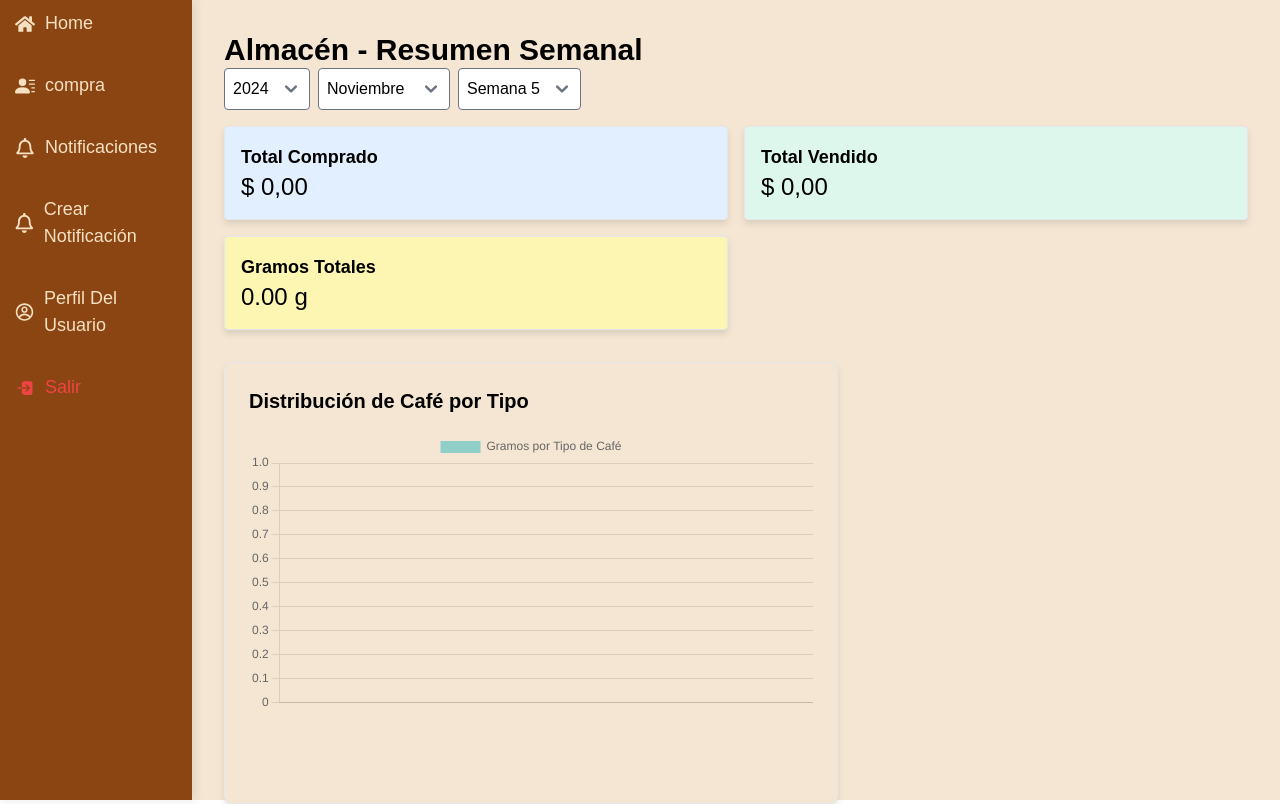
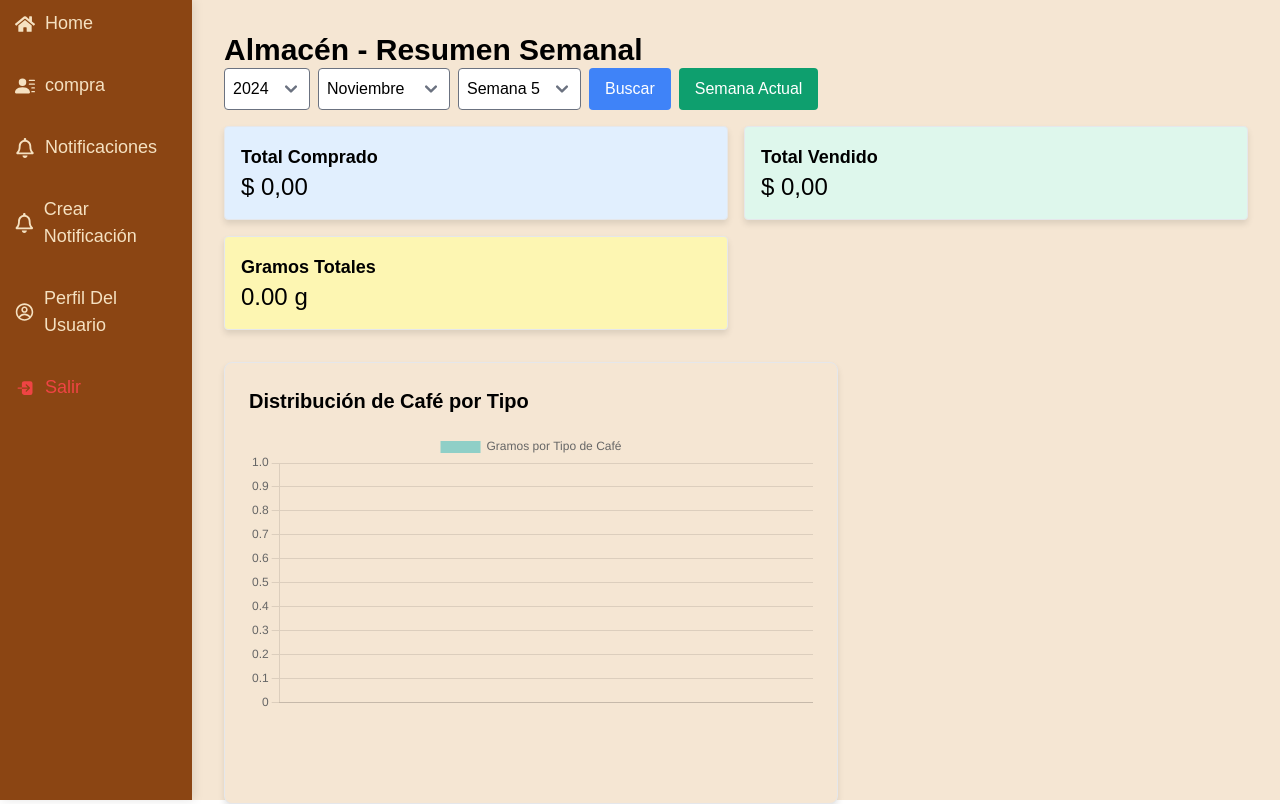
Before and after one commit to johnnymunox004/compra_de_cafe, a React (Vite) app in the folder frontend/: page /dashboard in a window 1280 px wide. Built offline with nearby package versions, Linux system fonts and the light colour scheme; sample sign-in values are in the browser's storage.

Commit message:
Añadir divisor de semana_22227878

```diff
--- a/frontend/src/pages/dashboard.jsx
+++ b/frontend/src/pages/dashboard.jsx
@@ -29,7 +29,7 @@ function Dashboard() {
   // Estados para selector de semana
   const [selectedYear, setSelectedYear] = useState(new Date().getFullYear());
   const [selectedMonth, setSelectedMonth] = useState(new Date().getMonth());
-  const [selectedWeekOfMonth, setSelectedWeekOfMonth] = useState(5);
+  const [selectedWeekOfMonth, setSelectedWeekOfMonth] = useState(getCurrentWeek());
 
   // Estado para la gráfica
   const [chartData, setChartData] = useState({
@@ -42,6 +42,16 @@ function Dashboard() {
       },
     ],
   });
+
+  // Función para obtener la semana actual del mes
+  function getCurrentWeek() {
+    const today = new Date();
+    const currentMonth = today.getMonth();
+    const currentDate = today.getDate();
+
+    // Calcular en qué semana está el día actual
+    return Math.ceil(currentDate / 7);
+  }
 
   // Función para obtener rango de fechas de una semana específica
   const getWeekDateRange = (year, month, weekOfMonth) => {
@@ -153,6 +163,21 @@ function Dashboard() {
     }
   }, [aspirantes, selectedYear, selectedMonth, selectedWeekOfMonth]);
 
+  // Manejar búsqueda de semana
+  const handleSearchWeek = () => {
+    // La lógica de filtrado ya está en el useEffect
+    // Solo necesitamos asegurarnos de que los estados estén actualizados
+    console.log(`Buscando datos para la semana ${selectedWeekOfMonth} de ${months[selectedMonth]} ${selectedYear}`);
+  };
+
+  // Seleccionar semana actual
+  const handleCurrentWeek = () => {
+    const now = new Date();
+    setSelectedYear(now.getFullYear());
+    setSelectedMonth(now.getMonth());
+    setSelectedWeekOfMonth(getCurrentWeek());
+  };
+
   // Años disponibles
   const years = Array.from(
     { length: new Date().getFullYear() - 2020 + 1 },
@@ -211,6 +236,22 @@ function Dashboard() {
               <option key={week} value={week}>Semana {week}</option>
             ))}
           </select>
+
+          {/* Botones de acción */}
+          <div className="flex space-x-2">
+            <button
+              onClick={handleSearchWeek}
+              className="bg-blue-500 text-white px-4 py-2 rounded hover:bg-blue-600"
+            >
+              Buscar
+            </button>
+            <button
+              onClick={handleCurrentWeek}
+              className="bg-green-500 text-white px-4 py-2 rounded hover:bg-green-600"
+            >
+              Semana Actual
+            </button>
+          </div>
         </div>
 
         {/* Resumen semanal */}
```
